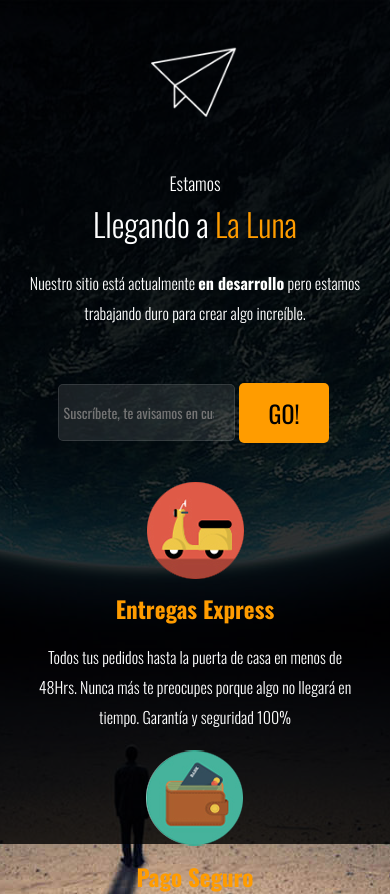
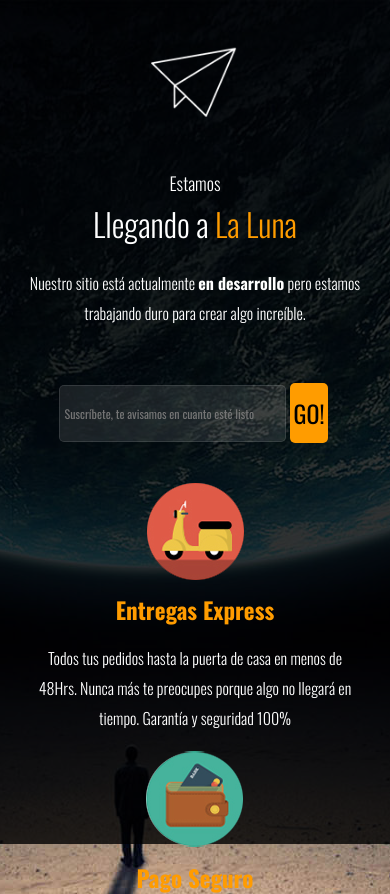
Before and after one commit to carlosds730/skypeb_first, a Django app: template templates/index.html in a window 390 px wide. Shown: the top 894 px of the page. Run offline with Django 3.2, Linux system fonts and the light colour scheme; the template is opened without the code that fills it, so the values that code supplies are empty; some libraries are stand-ins or nearby versions.

Commit message:
Mobile design changed

```diff
--- a/skypeb/static/css/style.css
+++ b/skypeb/static/css/style.css
@@ -258,14 +258,15 @@ p.copyright {
     }
 
     input[type="text"] {
-        width: 150px;
-        font-size: 14px;
+        width: 200px;
+        font-size: 12px;
         padding-left: 5px;
     }
 
     input[type="submit"] {
         left: -3px;
         top: 5px;
+        padding: 12px 4px;
     }
 
 }
--- a/skypeb/static/css/styles.scss87ea.css
+++ b/skypeb/static/css/styles.scss87ea.css
@@ -3351,7 +3351,7 @@ button.close {
         position: fixed;
         display: none;
         width: 90%;
-        bottom: 15px;
+        bottom: 40%;
         left: 5%;
         z-index: 10000;
     }
--- a/templates/index.html
+++ b/templates/index.html
@@ -3,6 +3,7 @@
 <!DOCTYPE html>
 <html>
 <head>
+    <meta name="viewport" content="width=device-width, initial-scale=1.0">
     <!-- for Google -->
     <meta http-equiv="Content-Type" content="text/html; charset=utf-8">
     <title>SlimPeb</title>
@@ -78,6 +79,7 @@
     ga('send', 'pageview');
 
 </script>
+
 <div class="notification_zone" id="email_added">
     <div id="email_added_holder"
          style="position: absolute; width: 100%;height: 100%;background-color: #ff9c00;opacity: 0.85;filter: alpha(opacity=85); border-radius: 31px">
@@ -176,6 +178,8 @@
         var mail = document.getElementById('mail');
         var request = $.post('/', {'mail': mail.value});
 
+        document.getElementById("mail").value = "Procesando";
+
         request.done(function (data) {
             mail.value = "";
             var timeoutID1;
```
